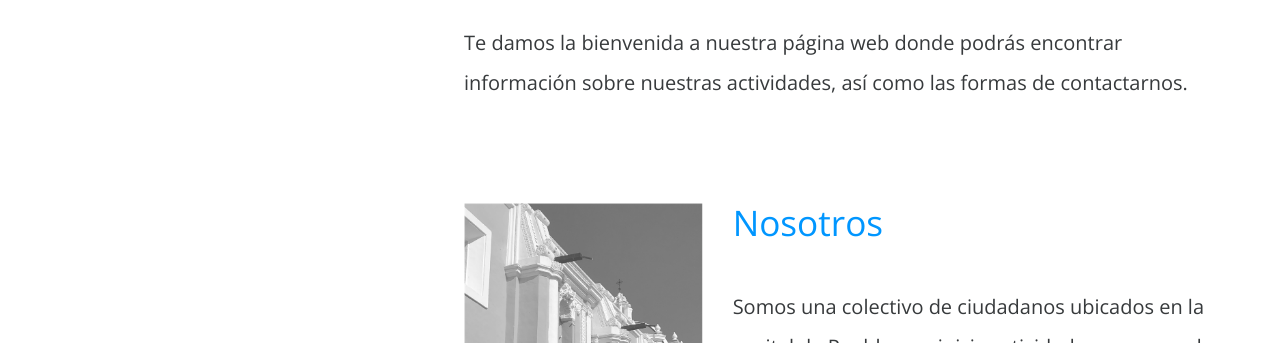
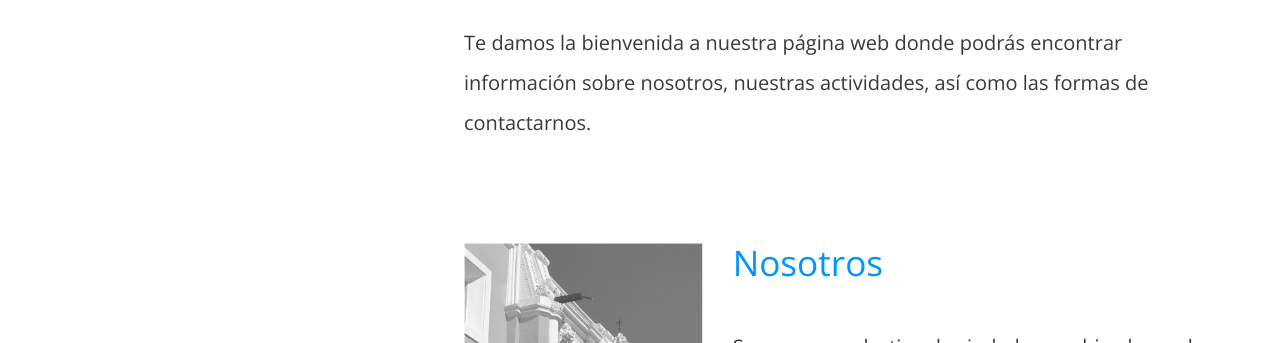
Before and after one commit to dava999/masintegridadmx.github.io, a plain HTML site: page index.html in a window 1280 px wide. Shown: the part 769-1112 px from the top of the page. Drawn offline with nearby package versions, Linux system fonts and the light colour scheme.

Commit message:
Update index.html

```diff
--- a/index.html
+++ b/index.html
@@ -68,7 +68,7 @@ http://www.templatemo.com/tm-501-neaty
                                 <header>
                                     <h2 class="tm-blue-text tm-welcome-title tm-margin-b-45">¡Hola!</h2>
                                 </header>
-                                <p>Te damos la bienvenida a nuestra página web donde podrás encontrar información sobre nuestras actividades, así como las formas de contactarnos.</p>
+                                <p>Te damos la bienvenida a nuestra página web donde podrás encontrar información sobre nosotros, nuestras actividades, así como las formas de contactarnos.</p>
                             </section>
                             <!-- Nosotros -->
                             <section id="nosotros" class="tm-section">
```
